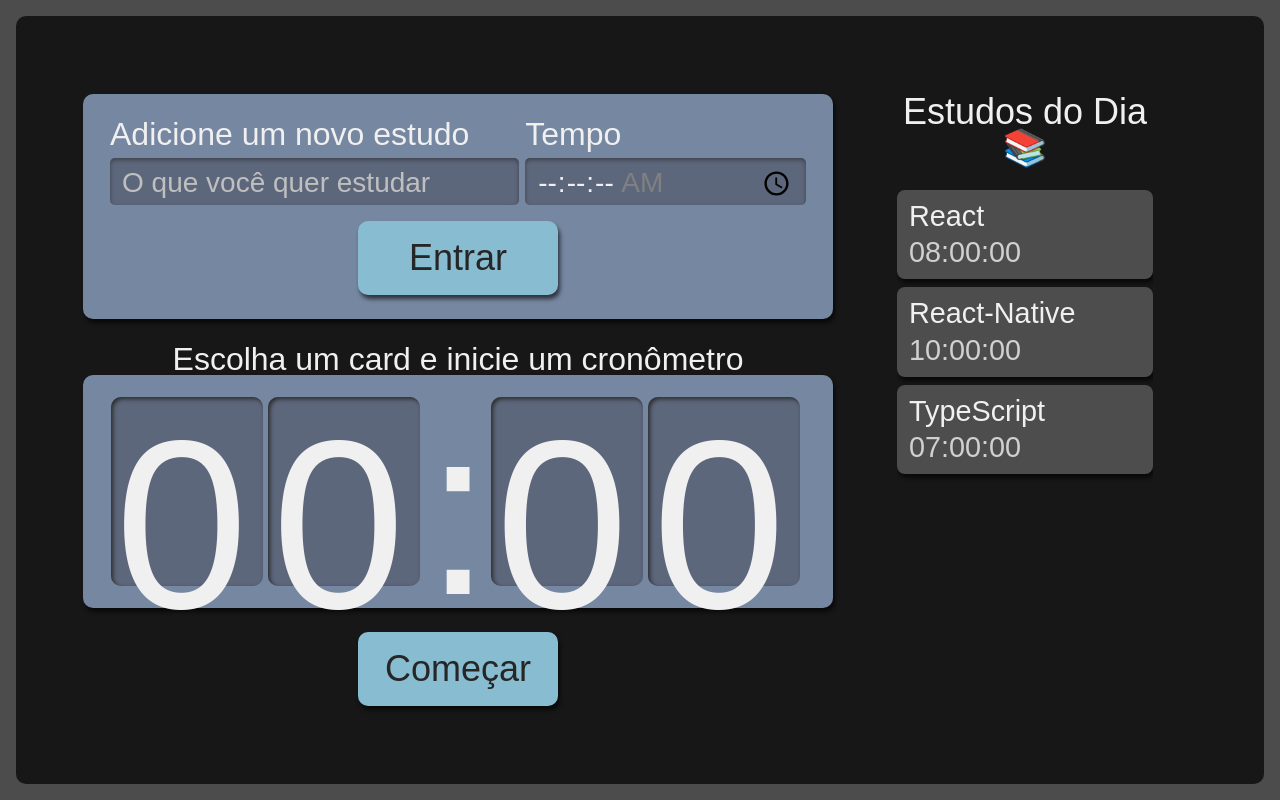
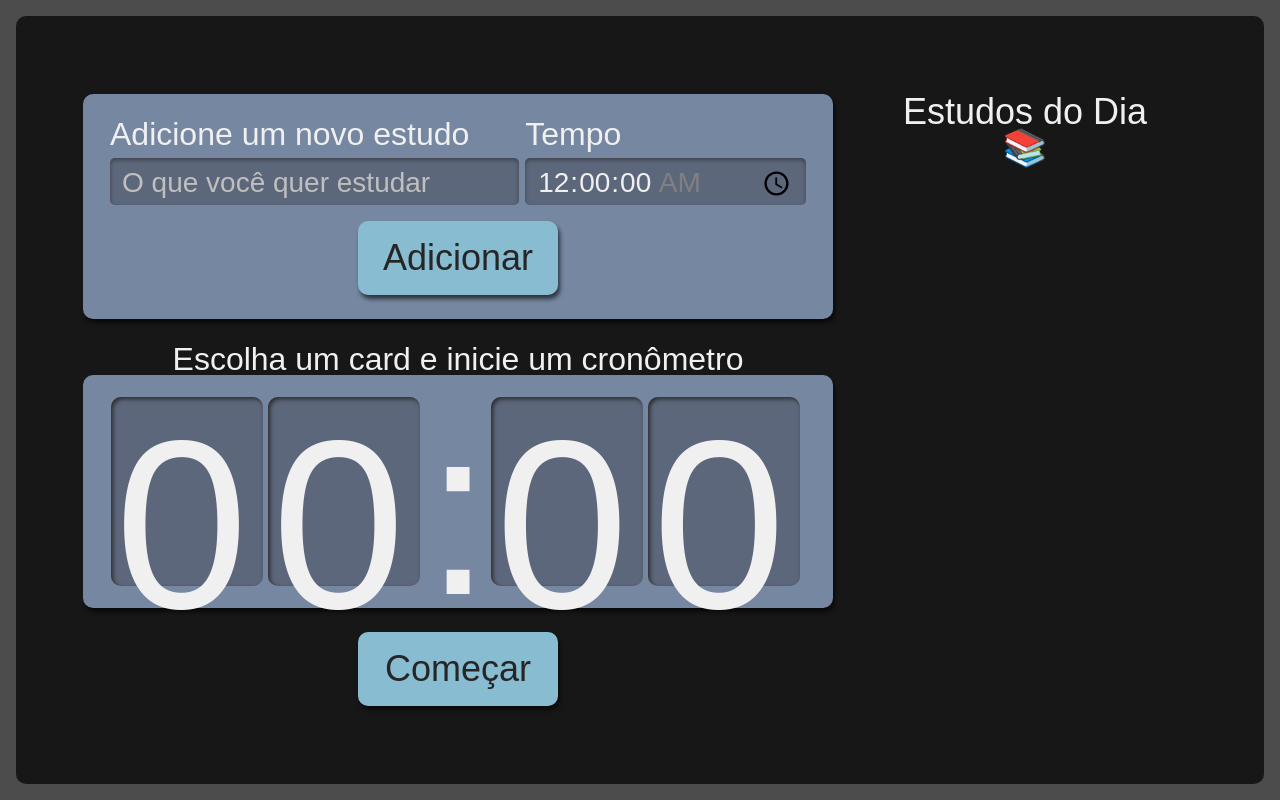
Before and after one commit to NathanNSS/csStudies, a React (Create React App) app: page / in a window 1280 px wide. Built offline with nearby package versions, Linux system fonts and the light colour scheme.

Commit message:
Adição das funcionalidades de cadastrar e listar os horarios

```diff
--- a/src/components/Formulario/index.tsx
+++ b/src/components/Formulario/index.tsx
@@ -1,11 +1,34 @@
 import React from 'react';
+import { Tarefas } from '../../types';
 import Botao from '../Botao';
 import styles from './styles.module.scss';
 
-export default class Formulario extends React.Component {
+export default class Formulario extends React.Component<{setTarefas: React.Dispatch<React.SetStateAction<Tarefas[]>>}>{
+    state = {
+        id:"0",
+        tarefa:"",
+        tempo:"00:00"
+    }
+
+    randomCod(length:Number) {
+        let result = '';
+        let characters = 'ABCDEFGHIJKLMNOPQRSTUVWXYZabcdefghijklmnopqrstuvwxyz0123456789';
+        //let characters       = '0123456789';
+        let charactersLength = characters.length;
+        for ( var i = 0; i < length; i++ ) result += characters.charAt(Math.floor(Math.random() * charactersLength));
+        return result;
+    }
+
+    adicionaTarefa(event:React.FormEvent<HTMLFormElement>){
+        event.preventDefault();
+        this.state.id = this.randomCod(6)
+        this.props.setTarefas(olValue => [...olValue, {...this.state, selecionado:false, completado: false}])
+        this.setState({tarefa:"", tempo:"00:00"})
+    }
+
     render() {
         return (
-            <form className={styles.novaTarefa}>
+            <form className={styles.novaTarefa} onSubmit={this.adicionaTarefa.bind(this)}>
                 <div className={styles.inputContainer}>
                     <label htmlFor="tarefa">
                         Adicione um novo estudo
@@ -15,6 +38,8 @@ export default class Formulario extends React.Component {
                         name="tarefa"
                         id="tarefa"
                         placeholder="O que você quer estudar"
+                        value={this.state.tarefa}
+                        onChange={e => this.setState({...this.state, tarefa: e.target.value})}
                         required
                     />
                 </div>
@@ -29,12 +54,14 @@ export default class Formulario extends React.Component {
                         id="tempo"
                         min="00:00:00"
                         max="01:30:00"
+                        value={this.state.tempo}
+                        onChange={e => this.setState({...this.state, tempo: e.target.value})}
                         required
                     />
                 </div>
 
                 <Botao>
-                    Entrar
+                    Adicionar
                 </Botao>
             </form>
         )
--- a/src/components/Lista/Item/index.tsx
+++ b/src/components/Lista/Item/index.tsx
@@ -1,15 +1,13 @@
+import { Tarefas } from '../../../types'
 import styles from '../styles.module.scss'
 
-interface Item {
-    nome: string;
-    tempo: string;
-}
 
-export default function Item({nome, tempo}:Item) {
+
+export default function Item({id, tarefa, tempo, selecionado, completado}:Tarefas) {
     return (
         <li className={styles.item}>
             <h3>
-                {nome}
+                {tarefa}
             </h3>
             <span>
                 {tempo}
--- a/src/components/Lista/index.tsx
+++ b/src/components/Lista/index.tsx
@@ -1,28 +1,13 @@
-import React from 'react';
+import React, { useState } from 'react';
+import { Tarefas } from '../../types';
 import Item from './Item';
 import styles from './styles.module.scss';
 
-export default function Lista() {
-    let tarefas = [
-        {
-            id: "1",
-            nome: "React",
-            tempo: "08:00:00"
-        },
-        {
-            id: "2",
-            nome: "React-Native",
-            tempo: "10:00:00"
-        },
-        {
-            id: "3",
-            nome: "TypeScript",
-            tempo: "07:00:00"
-        }
-    ]
+export default function Lista({ tarefas }: {tarefas: Tarefas[]}) {
+
     return (
         <aside className={styles.listaTarefas}>
-            <h2>Estudos do Dia 📚</h2>
+            <h2> Estudos do Dia 📚</h2>
             <ul>
                 {
                     tarefas.map((item) => (
--- a/src/page/App.tsx
+++ b/src/page/App.tsx
@@ -1,14 +1,19 @@
-import React from 'react';
+import React, { useState } from 'react';
+
+import { Tarefas } from '../types';
+
 import Cronometro from '../components/Cronometro';
 import Formulario from '../components/Formulario';
 import Lista from '../components/Lista';
+
 import styles from './styles.module.scss';
 
 function App() {
+  const [tarefas, setTarefas] = useState<Tarefas[]>([])
   return (
     <div className={styles.AppStyle}>
-      <Formulario/>
-      <Lista/>
+      <Formulario setTarefas={setTarefas}/>
+      <Lista tarefas={tarefas}/>
       <Cronometro/>
     </div>
   );
--- /dev/null
+++ b/src/types/index.ts
@@ -0,0 +1,7 @@
+export interface Tarefas {
+    id?: string
+    tarefa: string;
+    tempo: string;
+    completado: boolean
+    selecionado: boolean
+}
```
